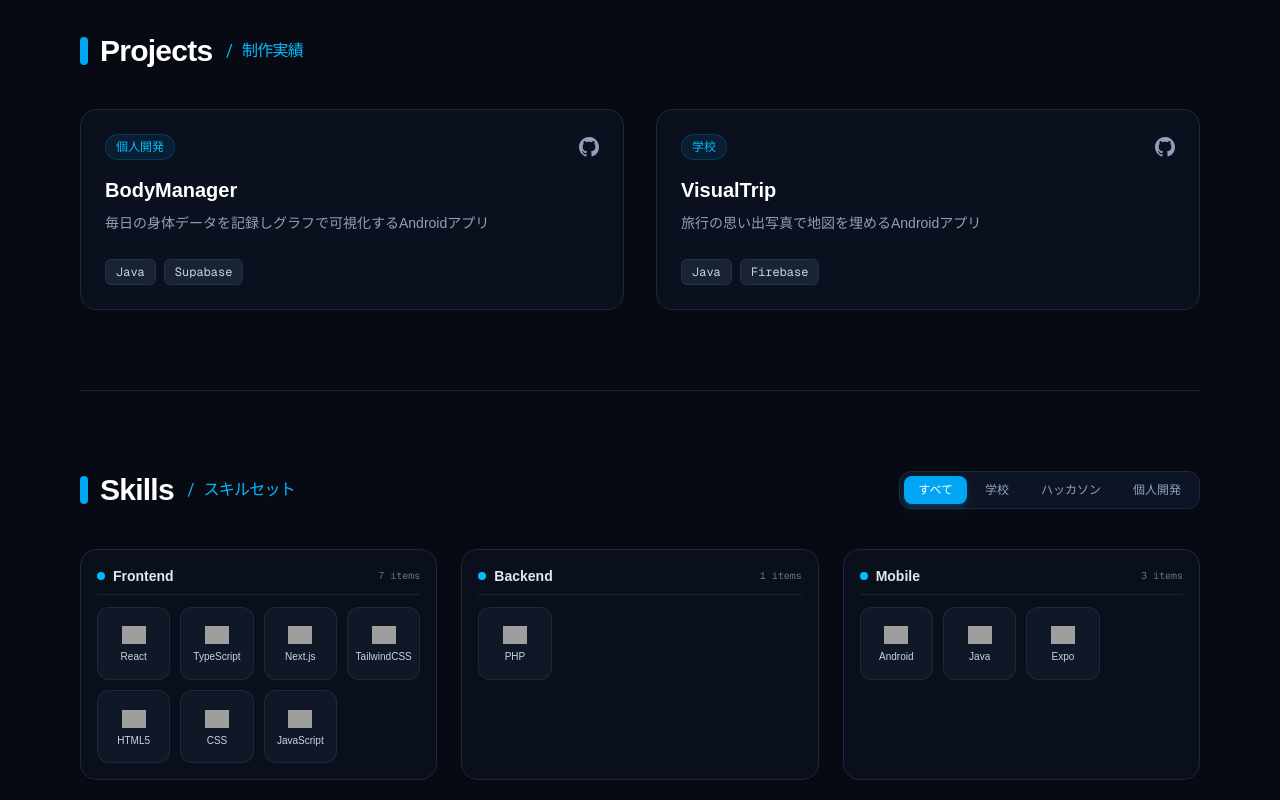
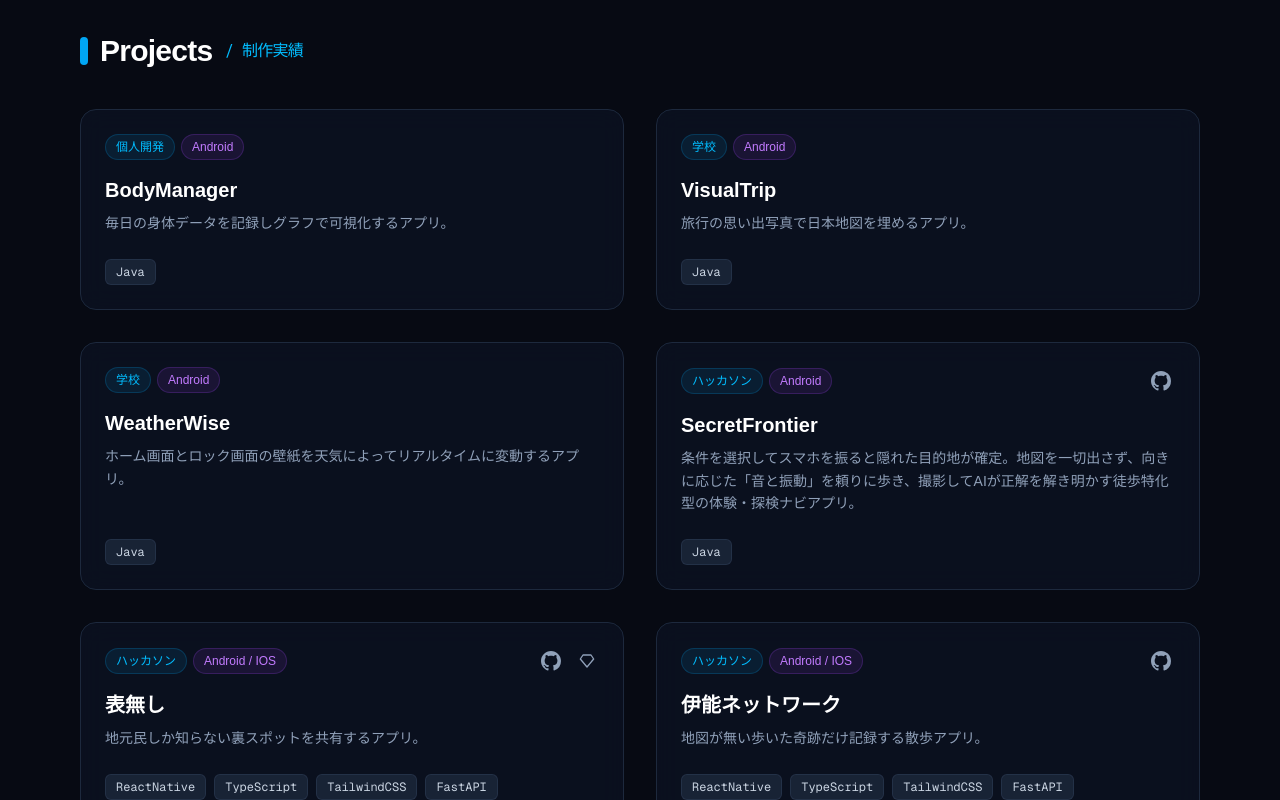
Before and after one commit to Gyt-18h/my-portfolio, a Next.js app: page / in a window 1280 px wide. Shown: the part 720-1520 px from the top of the page. Built offline with nearby package versions, Linux system fonts and the light colour scheme; grey boxes are pictures that could not be loaded.

Commit message:
プロジェクトとスキルの追加

```diff
--- a/src/components/ProjectCard.tsx
+++ b/src/components/ProjectCard.tsx
@@ -5,32 +5,96 @@ interface ProjectCardProps {
 }
 
 export default function ProjectCard({ project }: ProjectCardProps) {
+  // githubUrl と relatedLinks を重複なく結合するロジック
+  const links = [
+    ...(project.githubUrl && !project.relatedLinks?.some((l) => l.type === "github")
+      ? [{ label: "GitHub", url: project.githubUrl, type: "github" as const }]
+      : []),
+    ...(project.relatedLinks || []),
+  ];
+
   return (
-    <div className="group relative rounded-2xl border border-slate-800 bg-slate-900/50 p-6 backdrop-blur-md transition-all duration-300 hover:border-sky-500/50 hover:shadow-lg hover:shadow-sky-500/10">
+    <div className="group relative rounded-2xl border border-slate-800 bg-slate-900/50 p-6 backdrop-blur-md transition-all duration-300 hover:border-sky-500/50 hover:shadow-lg hover:shadow-sky-500/10 flex flex-col justify-between h-full">
+      <div>
+        {/* ヘッダーエリア（バッジ ＋ 右上リンク） */}
         <div className="flex items-center justify-between mb-4">
+          {/* バッジ表示エリア (カテゴリ + プラットフォーム複数) */}
+          <div className="flex flex-wrap items-center gap-1.5">
+            {/* カテゴリバッジ */}
             <span className="text-xs font-medium text-sky-400 bg-sky-500/10 px-2.5 py-1 rounded-full border border-sky-500/20">
               {project.category}
             </span>
+
+            {/* プラットフォームバッジ（複数対応：配列をループ表示） */}
+            {project.platform?.map((plat) => (
+              <span
+                key={plat}
+                className="text-xs font-medium text-purple-400 bg-purple-500/10 px-2.5 py-1 rounded-full border border-purple-500/20"
+              >
+                {plat}
+              </span>
+            ))}
+          </div>
+
+          {/* 関連リンク表示エリア（GitHub、Topaz、デモ、記事など複数対応） */}
+          {links.length > 0 && (
+            <div className="flex items-center gap-2.5">
+              {links.map((link) => (
                 <a
-          href={project.githubUrl}
+                  key={link.url}
+                  href={link.url}
                   target="_blank"
                   rel="noopener noreferrer"
-          className="text-slate-400 transition-colors hover:text-white"
-          aria-label="GitHub Repository"
+                  className="text-slate-400 transition-colors hover:text-white p-1"
+                  title={link.label}
+                  aria-label={link.label}
                 >
+                  {/* ① GitHubアイコン */}
+                  {link.type === "github" ? (
                     <svg className="w-5 h-5 fill-current" viewBox="0 0 24 24">
                       <path d="M12 0C5.37 0 0 5.37 0 12c0 5.31 3.435 9.795 8.205 11.385.6.105.825-.255.825-.57 0-.285-.015-1.23-.015-2.235-3.015.555-3.795-.735-4.035-1.41-.135-.345-.72-1.41-1.23-1.695-.42-.225-1.02-.78-.015-.795.945-.015 1.62.87 1.845 1.23 1.08 1.815 2.805 1.305 3.495.99.105-.78.42-1.305.765-1.605-2.67-.3-5.46-1.335-5.46-5.925 0-1.305.465-2.385 1.23-3.225-.12-.3-.54-1.53.12-3.18 0 0 1.005-.315 3.3 1.23.96-.27 1.98-.405 3-.405s2.04.135 3 .405c2.295-1.56 3.3-1.23 3.3-1.23.66 1.65.24 2.88.12 3.18.765.84 1.23 1.905 1.23 3.225 0 4.605-2.805 5.625-5.475 5.925.435.375.81 1.095.81 2.22 0 1.605-.015 2.895-.015 3.3 0 .315.225.69.825.57A12.02 12.02 0 0024 12c0-6.63-5.37-12-12-12z" />
                     </svg>
+                  ) : link.type === "topaz" ? (
+                    /* ② Topaz用（宝石/ダイヤモンド型アイコン） */
+                    <svg
+                      className="w-4 h-4 stroke-current fill-none stroke-2"
+                      viewBox="0 0 24 24"
+                    >
+                      <path
+                        strokeLinecap="round"
+                        strokeLinejoin="round"
+                        d="M6 3h12l4 6-10 12L2 9l4-6z"
+                      />
+                    </svg>
+                  ) : (
+                    /* ③ 汎用外部リンク / デモ / 記事用アイコン */
+                    <svg
+                      className="w-4 h-4 stroke-current fill-none stroke-2"
+                      viewBox="0 0 24 24"
+                    >
+                      <path
+                        strokeLinecap="round"
+                        strokeLinejoin="round"
+                        d="M13.5 6H5.25A2.25 2.25 0 003 8.25v10.5A2.25 2.25 0 005.25 21h10.5A2.25 2.25 0 0018 18.75V10.5m-10.5 6L21 3m0 0h-5.25M21 3v5.25"
+                      />
+                    </svg>
+                  )}
                 </a>
+              ))}
+            </div>
+          )}
         </div>
 
+        {/* タイトル & 説明文 */}
         <h3 className="text-xl font-bold text-white mb-2 group-hover:text-sky-400 transition-colors">
           {project.title}
         </h3>
         <p className="text-slate-400 text-sm leading-relaxed mb-6">
           {project.description}
         </p>
+      </div>
 
+      {/* タグ一覧 */}
       <div className="flex flex-wrap gap-2 mt-auto">
         {project.tags.map((tag) => (
           <span
--- a/src/data/portfolio.ts
+++ b/src/data/portfolio.ts
@@ -5,18 +5,55 @@ export const projectsData: Project[] = [
   {
     id: "body-manager",
     title: "BodyManager",
-    description: "毎日の身体データを記録しグラフで可視化するAndroidアプリ",
+    description: "毎日の身体データを記録しグラフで可視化するアプリ。",
     category: "個人開発",
-    tags: ["Java", "Supabase"],
-    githubUrl: "https://github.com/Gyt-18h/BodyManager",
+    platform: ["Android"],
+    tags: ["Java"],
+    //githubUrl: "https://github.com/Gyt-18h/BodyManager",
   },
   {
     id: "visual-trip",
     title: "VisualTrip",
-    description: "旅行の思い出写真で地図を埋めるAndroidアプリ",
+    description: "旅行の思い出写真で日本地図を埋めるアプリ。",
     category: "学校",
-    tags: ["Java", "Firebase"],
-    githubUrl: "https://github.com",
+    platform: ["Android"],
+    tags: ["Java"],
+  },
+  {
+    id: "weather-wise",
+    title: "WeatherWise",
+    description: "ホーム画面とロック画面の壁紙を天気によってリアルタイムに変動するアプリ。",
+    category: "学校",
+    platform: ["Android"],
+    tags: ["Java"],
+  },
+  {
+    id: "secret-frontier",
+    title: "SecretFrontier",
+    description: "条件を選択してスマホを振ると隠れた目的地が確定。地図を一切出さず、向きに応じた「音と振動」を頼りに歩き、撮影してAIが正解を解き明かす徒歩特化型の体験・探検ナビアプリ。",
+    category: "ハッカソン",
+    platform: ["Android"],
+    tags: ["Java"],
+    githubUrl: "https://github.com/spajam-jp/spajam2026-2-02",
+  },
+  {
+    id: "omotenashi",
+    title: "表無し",
+    description: "地元民しか知らない裏スポットを共有するアプリ。",
+    category: "ハッカソン",
+    platform: ["Android / IOS"],
+    tags: ["ReactNative","TypeScript","TailwindCSS","FastAPI"],
+    githubUrl: "https://github.com/progatehackathon-26-07-kawappiramochi/omotenashi",
+    relatedLinks:[{label:"Topaz",url:"https://topaz.dev/projects/50b90b0dc5732dc3bc14",type:"topaz"}]
+  },
+  {
+    id: "inou-network",
+    title: "伊能ネットワーク",
+    description: "地図が無い歩いた奇跡だけ記録する散歩アプリ。",
+    category: "ハッカソン",
+    platform: ["Android / IOS"],
+    tags: ["ReactNative","TypeScript","TailwindCSS","FastAPI"],
+    githubUrl: "https://github.com/East-Instant/walking-App",
   },
 ];
 
@@ -36,8 +73,8 @@ export const skillsData: SkillCategory[] = [
   {
     categoryName: "Backend",
     skills: [
-      //{ name: "Python", iconSlug: "python", contexts: ["personal"] },
-      //{ name: "FastAPI", iconSlug: "fastapi", contexts: ["personal"] },
+      { name: "Python", iconSlug: "python", contexts: ["hackathon"] },
+      { name: "FastAPI", iconSlug: "fastapi", contexts: ["hackathon"] },
       { name: "PHP", iconSlug: "php", contexts: ["school"] },
     ],
   },
@@ -60,7 +97,7 @@ export const skillsData: SkillCategory[] = [
     categoryName: "Infra / Tools",
     skills: [
       { name: "XAMPP", iconSlug: "xampp", contexts: ["school"] },
-      //{ name: "Docker", iconSlug: "docker", contexts: ["personal"] },
+      { name: "Docker", iconSlug: "docker", contexts: ["hackathon"] },
       { name: "Git", iconSlug: "git", contexts: ["hackathon", "personal"] },
       { name: "Linux", iconSlug: "linux", contexts: ["school", "personal"] },
       { name: "C++", iconSlug: "cplusplus", contexts: ["personal"] },
@@ -74,7 +111,7 @@ export const experienceData: Experience[] = [
     period: "2026.09.12",
     title: "セキュリティキャンプミニ",
     role: "選抜参加者",
-    category: "実績",
+    category: ["実績"],
     description: "IPA主催セキュリティキャンプミニ愛知に参加。サイバー犯罪の現状と低レイヤ領域の学習。",
     tags: ["サイバー犯罪","セキュリティ", "Java", "バイトコード","２次元コードリーダー"],
   },
@@ -82,17 +119,17 @@ export const experienceData: Experience[] = [
     id: "exp-hackathons",
     period: "2026.06 - 現在",
     title: "ハッカソン・チーム開発への継続的挑戦(計3回)",
-    role: "PL・PM・フロントエンド・チーム開発",
-    category: "開発",
+    role: "チーム開発",
+    category: ["開発"],
     description: "短期間でのプロダクト構築とチーム開発スキルの向上を目的にハッカソンへ積極的に参加。Progateハッカソンではフロントエンドを担当しGitの使い方を学んだ。SPAJAM予選ではPL/PMとしてチームを牽引。技育CAMPでは初対面でのオンライン協調開発を完遂し、実践的開発手法を習得。",
-    tags: ["ハッカソン3回", "PL/PM", "チーム開発", "Git", "フロントエンド","Mobile","Android"],
+    tags: ["ハッカソン3回", "PL/PM", "チーム開発", "Git", "フロントエンド","バックエンド","Mobile","Android","Ios"],
   },
   {
     id: "exp-personal-development",
     period: "2026.06 - 現在",
     title: "個人開発",
-    role: "個人開発・Mobileアプリ",
-    category: "開発",
+    role: "個人開発",
+    category: ["開発"],
     description: "自身の課題意識をもとに、企画・設計・DB構築・UI実装までを一貫して手掛ける個人開発を実施。Android（Java）を用いたモバイルアプリ開発やSupabase/Firebase連携。",
     tags: ["個人開発", "Android", "Java", "Supabase", "Firebase"],
   },
@@ -101,7 +138,7 @@ export const experienceData: Experience[] = [
     period: "2026.04 - 現在",
     title: "CTF（Capture The Flag）への挑戦 & Webセキュリティ学習",
     role: "個人参加",
-    category: "実績",
+    category: ["実績"],
     description: "Webセキュリティ分野を中心に学習を推進。入門向けCTFコンテストへ個人で2〜3回参加し、Web分野の基礎問題を自力で解法・フラグ獲得を達成。実践的な攻撃・防御の仕組みを体系的に探求中。",
     tags: ["CTF", "Webセキュリティ","個人参加", "セキュリティ基礎"],
   },
@@ -110,16 +147,16 @@ export const experienceData: Experience[] = [
     period: "2026.03 - 現在",
     title: "競技プログラミング（AtCoder/LeetCode）によるアルゴリズムの強化",
     role: "個人学習",
-    category: "実績",
+    category: ["実績"],
     description: "効率的なコード記述とデータ構造・アルゴリズムの理解度を高めるため、AtCoderおよびLeetCodeでの問題演習を日常的に実施。計算量を意識したロジック実装力を鍛錬中。",
     tags: ["AtCoder", "LeetCode", "競技プログラミング", "アルゴリズム", "データ構造"],
   },
   {
     id: "exp-certifications",
     period: "2025.08 - 2025.10",
-    title: "国家資格取得（FE・SG）",
-    role: "国家資格",
-    category: "資格",
+    title: "国家試験合格（FE・SG）",
+    role: "国家試験",
+    category: ["資格"],
     description: "基本情報技術者試験で計算機科学・アルゴリズム基礎と、情報セキュリティマネジメント試験で組織的な情報セキュリティ運用・管理知識を体系的に学習し合格。",
     tags: ["基本情報技術者", "情報セキュリティマネジメント"],
   },
@@ -128,7 +165,7 @@ export const experienceData: Experience[] = [
     period: "2022.04 - 2025.03",
     title: "高校：ビジネス情報科/コンピュータ部副部長としての学び",
     role: "授業・部活・国家資格・実績",
-    category: "学歴・資格・実績",
+    category: ["学歴・資格・実績"],
     description: "ビジネス情報科およびコンピュータ部副部長として活動。競技大会では情報処理部門で東海大会団体6位に入賞。卒業制作として、部活ではテストの点数を記録するExcel VBAマクロ、授業ではEclipseを用いたJava 2Dレースゲームを開発。在学中にITパスポートを取得し、幅広い知識の取得と経験を得た。",
     tags: ["Eclipse","Java","2Dゲーム","Excel VBA","ITパスポート","副部長","東海大会団体6位"],
   },
--- a/src/types/portfolio.ts
+++ b/src/types/portfolio.ts
@@ -1,14 +1,27 @@
+export interface ProjectMedia {
+  type: 'image' | 'video';
+  url: string;
+  alt?: string;
+}
+
+export interface RelatedLink {
+  label: string; // 表示ラベル (例: "GitHub", "Demo", "Qiita", "Slide")
+  url: string;   // 遷移先URL
+  type?: 'github' | 'demo' | 'article' | 'external' | 'topaz' ; // アイコン判定用
+}
+
 export interface Project {
   id: string;            // 識別用ID
   title: string;         // プロジェクト名
   description: string;   // 説明文
   category: '個人開発' | 'ハッカソン' | '学校'; // カテゴリ
+  platform?: string[];   //プラットフォーム
   tags: string[];        // 使用技術の配列
-  githubUrl: string;     // GitHubのURL
-  demoUrl?: string;      // 任意：デモサイトのURL
+  githubUrl?: string;     // GitHubのURL
+  relatedLinks?: RelatedLink[]; //関連リンク
+  mediaList?: ProjectMedia[]; //写真や動画
 }
 
-// 追加: スキルを使用・学んだ環境
 export type SkillContext = 'school' | 'hackathon' | 'personal';
 
 export interface SkillItem {
@@ -27,7 +40,7 @@ export interface Experience {
   period: string;        // 期間・日付（例: "yyyy.mm.dd - yyyy.mm.dd"）
   title: string;         // タイトル・主な取り組み
   role: string;          // 役割・区分（例: "個人開発", "選抜参加者", "資格合格"）
-  category: '開発' | '実績' | '資格' | '学歴'; // カテゴリ
+  category: string[];    // カテゴリ（例; '開発' | '実績' | '資格' | '学歴'）
   description: string;   // 詳細説明文
   tags: string[];        // 関連技術・キーワードの配列
 }
```
Lines whose indentation alone changed are shown as unchanged.
